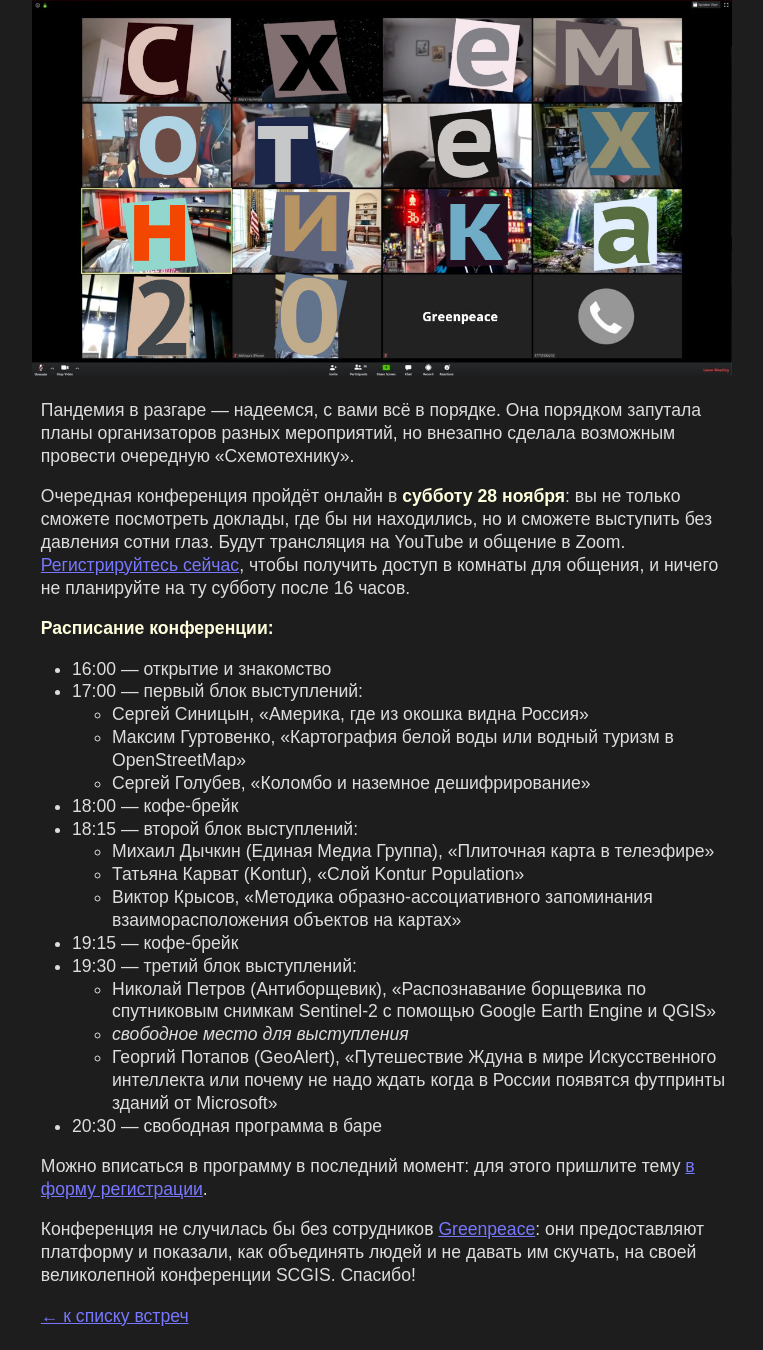
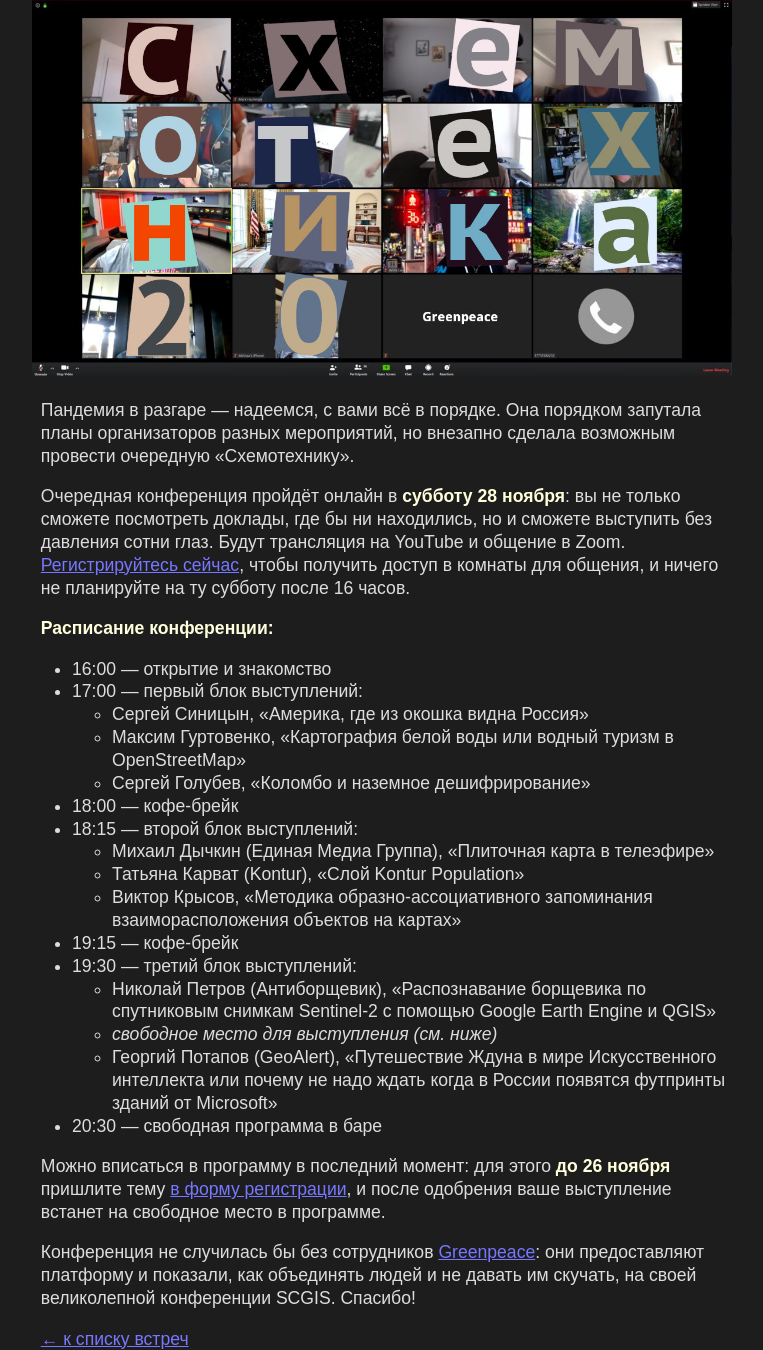
Before and after one commit to Zverik/schemotechnika, a Jekyll site: the page built from _posts/2020-11-15-schemo20.md, in a window 1280 px wide. Shown: the whole page, without its empty margins (258-1021 px from the left). Built offline with Jekyll 4.4.1, drawn with Linux system fonts in a browser that asks for light colours; before the commit the page ends 1328 px from its top, so only the background shows below that.

Commit message:
free space clarification

```diff
--- a/_posts/2020-11-15-schemo20.md
+++ b/_posts/2020-11-15-schemo20.md
@@ -30,13 +30,14 @@ permalink: 20.html
 * 19:15 — кофе-брейк
 * 19:30 — третий блок выступлений:
   - Николай Петров (Антиборщевик), «Распознавание борщевика по спутниковым снимкам Sentinel-2 с помощью Google Earth Engine и QGIS»
-  - _свободное место для выступления_
+  - _свободное место для выступления (см. ниже)_
   - Георгий Потапов (GeoAlert), «Путешествие Ждуна в мире Искусственного интеллекта или
     почему не надо ждать когда в России появятся футпринты зданий от Microsoft»
 * 20:30 — свободная программа в баре
 
-Можно вписаться в программу в последний момент: для этого пришлите тему
-[в форму регистрации](https://docs.google.com/forms/d/e/1FAIpQLScUjguI4WmYQzRQyVQjZdB7RQZcs6UrtpiF5B5ZM3iZI5mZ6A/viewform?usp=sf_link).
+Можно вписаться в программу в последний момент: для этого **до 26 ноября** пришлите тему
+[в форму регистрации](https://docs.google.com/forms/d/e/1FAIpQLScUjguI4WmYQzRQyVQjZdB7RQZcs6UrtpiF5B5ZM3iZI5mZ6A/viewform?usp=sf_link),
+и после одобрения ваше выступление встанет на свободное место в программе.
 
 Конференция не случилась бы без сотрудников [Greenpeace](https://greenpeace.ru/): они
 предоставляют платформу и показали, как объединять людей и не давать им скучать,
```
